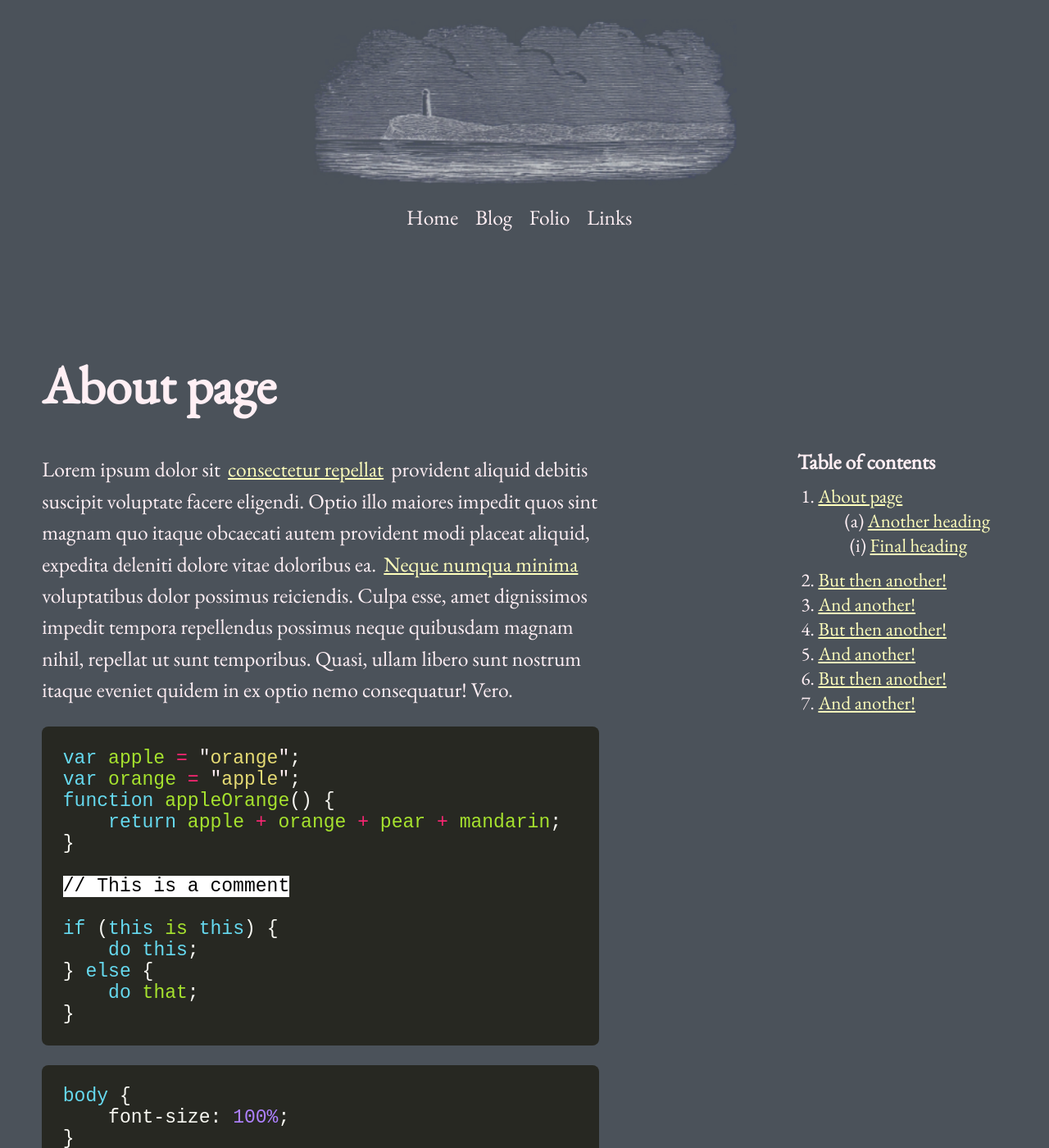
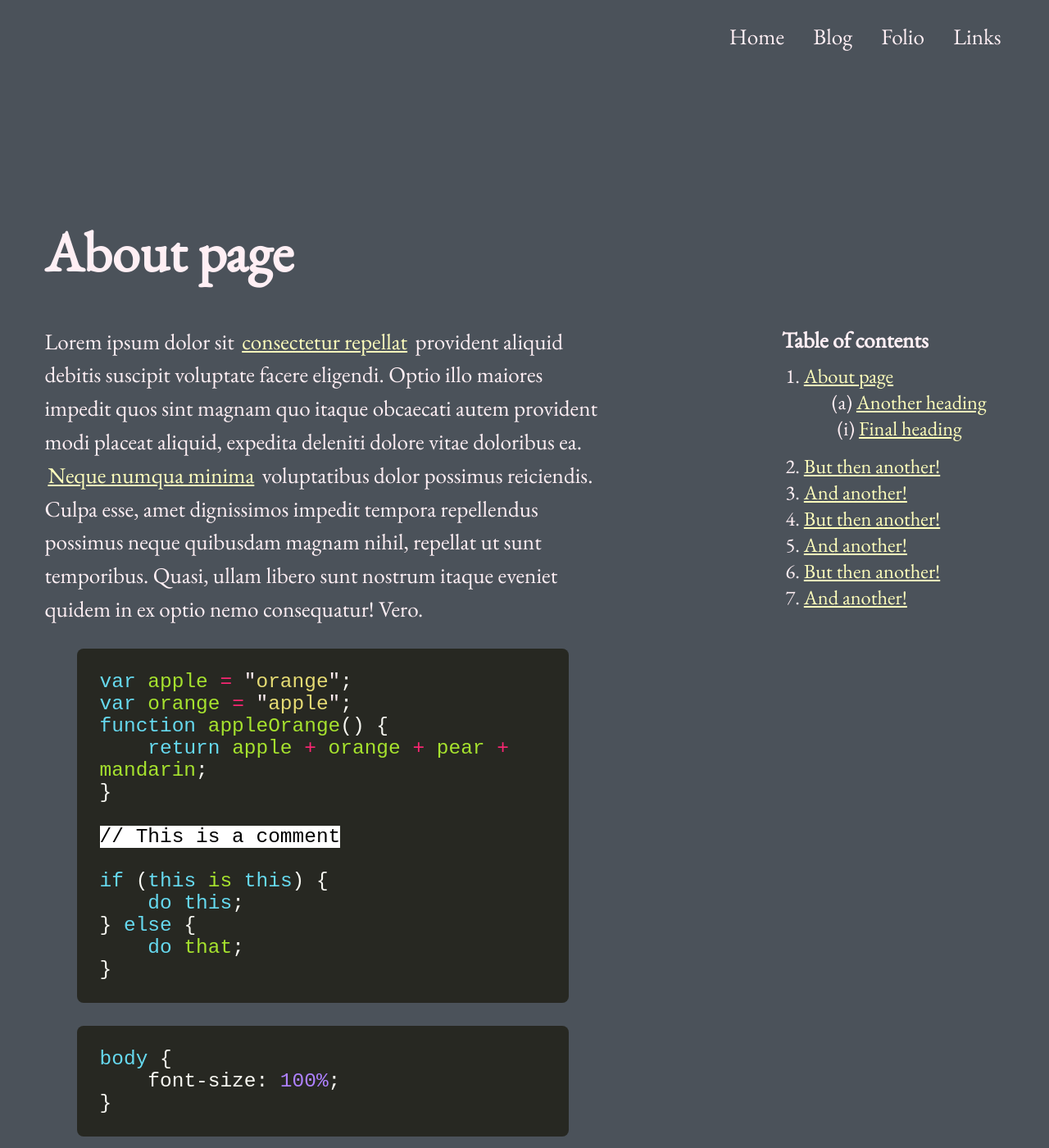
Before and after one commit to denismcdonald/blog, a Jekyll site: the page built from about.md, in a window 1280 px wide and 1400 px high. Shown: the whole window at 82% size. Built offline with Jekyll 4.4.1, drawn with Linux system fonts in a browser that asks for light colours; some web fonts are replaced.

Commit message:
Minimal, no images

```diff
--- a/_includes/navigation.html
+++ b/_includes/navigation.html
@@ -3,6 +3,7 @@
   <a href="{{ site.baseurl }}/{{ item.link }}" {% if page.url == item.link %}class="current" {% endif %} name="{{ item.name }}">
     {{ item.name }}
   </a>
+
   {%- endfor -%}
   <!-- <button class="toggle-theme">Lights</button> -->
 </nav>
--- a/_layouts/default.html
+++ b/_layouts/default.html
@@ -25,22 +25,22 @@
     <!-- <a href="{{ site.baseurl }}/index.html"><img src="{{ site.baseurl }}/assets/images/d.jpg" class="d" alt="Logo icon"></a> -->
 
     <div class="wrapper">
-      <img src="{{ site.baseurl }}/assets/images/lighthouse-inverted.png" class="lighthouse center" alt="lighthouse">
+      <!-- <img src="{{ site.baseurl }}/assets/images/d-inverted.jpg" alt="Site icon"> -->
+      <!-- <img src="{{ site.baseurl }}/assets/images/thistle.jpg" alt="Site icon"> -->
 
+      <!-- <img src="{{ site.baseurl }}/assets/images/lighthouse-inverted1.png" class="lighthouse" alt="lighthouse"> -->
       {% include navigation.html %}
 
       {%- if page.toc == true -%}
         <aside>
           {% include toc.html html=content class="toc" %}
         </aside>
-        <div class="content-container-off">
-            {{ content }}
-        </div>
-        {%- else -%}
+
+        {%- endif -%}
         <div class="content-container">
             {{ content }}
         </div>
-      {%- endif -%}
+
 
 
 
--- a/_sass/main.scss
+++ b/_sass/main.scss
@@ -5,7 +5,7 @@ MOBILE STYLES (See media queries below for desktop styles)
 */
 
 :root {
-    font-size: calc(0.8em + 1vw);
+    font-size: calc(0.9em + 1vw);
 }
 
 
@@ -34,17 +34,15 @@ body {
 }
 
 
-.background {
-    // background-color: #fff;
-    // background-image:  url($baseurl + "/assets/images/mountains1.jpg");
-    // background-repeat: no-repeat;
-    // background-size: cover;
-    // min-height: 1000px;
-}
+.lighthouse {
+    // clear: both;
+    // width: 100%;
+    margin: 0;
+    max-width: 500px;
+    display: block;
+    // float: right;
+    // margin: 0 auto;
 
-
-.lighthouse {
-    // margin: 0 auto;
 }
 
 
@@ -114,23 +112,15 @@ aside {
 }
 
 
-.center {
-    display: block;
-    margin-left: auto;
-    margin-right: auto;
-    width: 50%;
-  }
-
-
 .off-center {
     margin: 0 1rem 1rem 2rem;
 }
 
 
 .content-container {
-    clear: left;
+    // clear: left;
     margin: 0 1rem 1rem 1rem;
-    padding-top: 4rem;
+    padding-top: 3rem;
     max-width: 680px;
 }
 
@@ -174,10 +164,10 @@ h1 {
 }
 
 
-.highlight {
-    margin: 0;
-    width: 100%;
-}
+// .highlight {
+//     margin: 0;
+//     width: 100%;
+// }
 
 
 // .light-switch {
@@ -201,13 +191,13 @@ h1 {
 
 
 nav {
-    margin-bottom: 2rem;
-    // position: relative;
+    // clear: both;
+    position: absolute;
     // float: right;
-    // right: 5.75rem;
+    right: 1rem;
     // margin: 1rem;
-    text-align: center;
-    top: 1.5rem;
+    // text-align: center;
+    top: 1rem;
 }
 
 
@@ -215,7 +205,7 @@ nav a {
     color: inherit;
     display: inline-block;
     font-size: 1.15rem;
-    margin: 0 0.5rem 0 0;
+    margin: 0 1rem 0 0;
     padding: 0 4px;
     text-decoration: none;
 }
@@ -238,9 +228,6 @@ h3 a,
 h4 a {
     padding: 0 4px;
 }
-
-
-
 
 
 pre {
@@ -275,7 +262,7 @@ code {
 .toc {
     clear: both;
     border-radius: 8px;
-    margin: 5rem 0 0 0.5rem;
+    margin: 7rem 0 0 0.5rem;
 }
 
 
@@ -396,9 +383,10 @@ Breakpoint 2 (Table of contents appears)
 
 
     .content-container {
-        // margin: 0 1rem 1rem 2rem;
-        margin: 0 auto;
-        padding-top: 2rem;
+        // clear: both;
+        margin: 0 1rem 1rem 2rem;
+        // margin: 0 auto;
+        padding-top: 8rem;
     }
 
     .content-container-off {
@@ -412,12 +400,13 @@ Breakpoint 2 (Table of contents appears)
         margin: 1rem 0 2rem 2rem;
     }
 
+
     aside {
         float: right;
         position: -webkit-sticky;
         position: sticky;
         top: 1rem;
-        margin-top: 8rem;
+        margin-top: 14.25rem;
         clear: right;
     }
 
```
Also changed, not shown: assets/images/d-inverted.jpg (added), assets/images/lighthouse-inverted1.png (added), assets/images/thistle.jpg (added), 14 other files.
